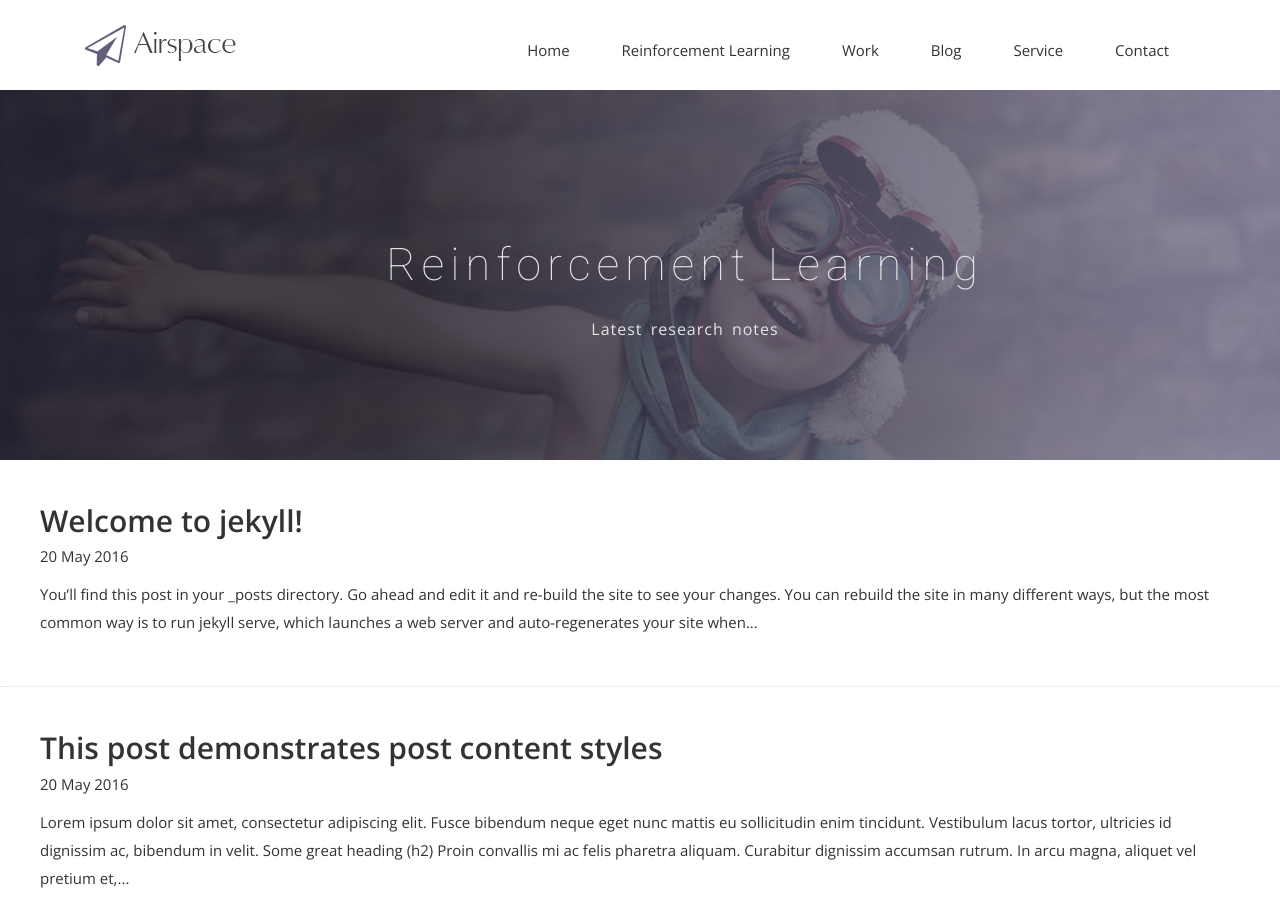
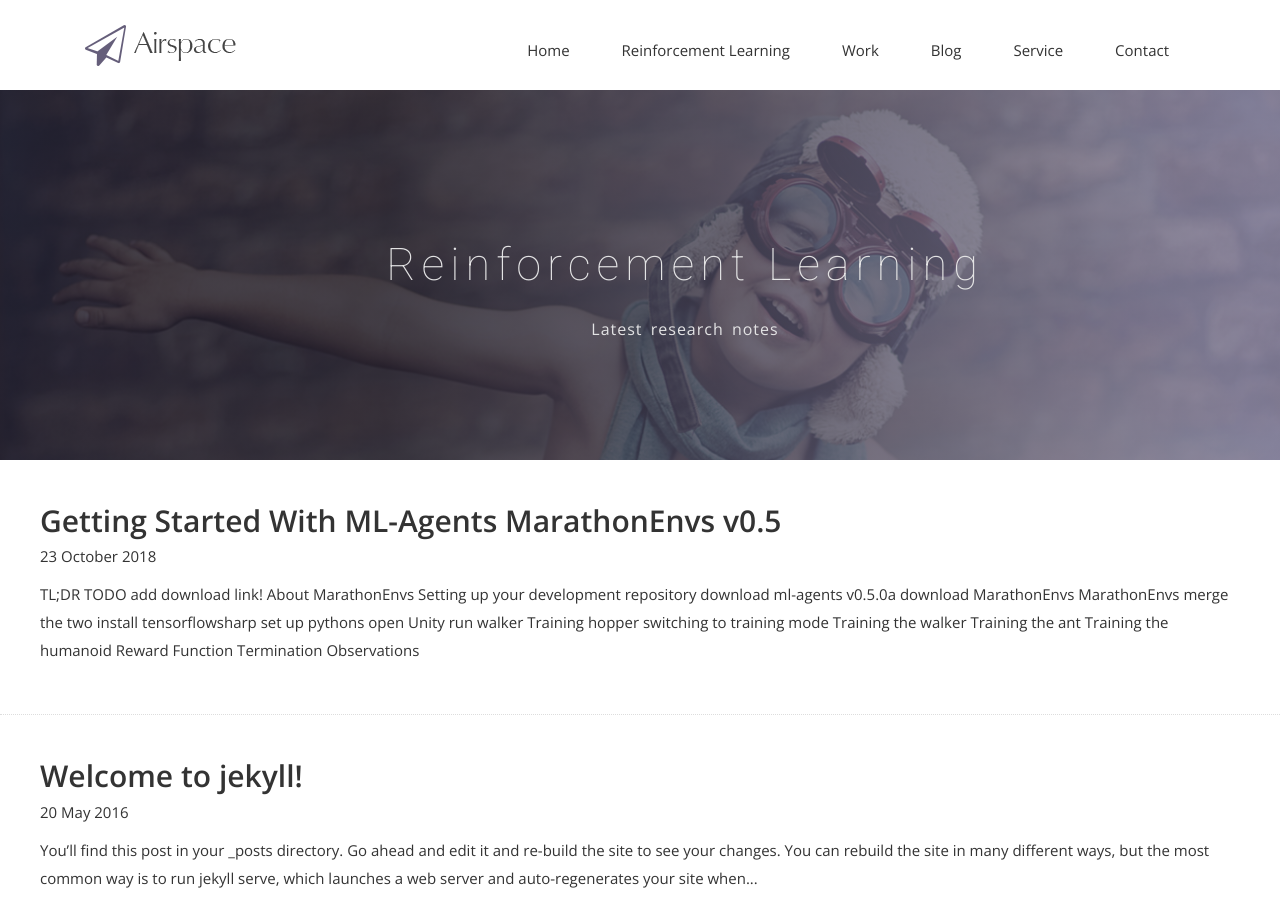
Before and after one commit to Sohojoe/sohojoe.github.io, a Jekyll site: the page built from rl.html, in a window 1280 px wide and 900 px high. Built offline with Jekyll 4.4.1, drawn with Linux system fonts in a browser that asks for light colours; nearby versions of some CDN libraries; some web fonts are replaced; a file with an impossible date is left out.

```diff
--- a/_posts/2018-10-23-GettingStartedWithML-AgentsMarathonEnvs.md
+++ b/_posts/2018-10-23-GettingStartedWithML-AgentsMarathonEnvs.md
@@ -2,7 +2,8 @@
 layout: rlpost
 title: Getting Started With ML-Agents MarathonEnvs v0.5
 subtitle: Quick tutorial to get you up and going with MarathonEnvs
-date: {}
+date:
+  '2018-10-23 11:30:00 +0800': null
 author: Joe Booth
 published: true
 ---
```
